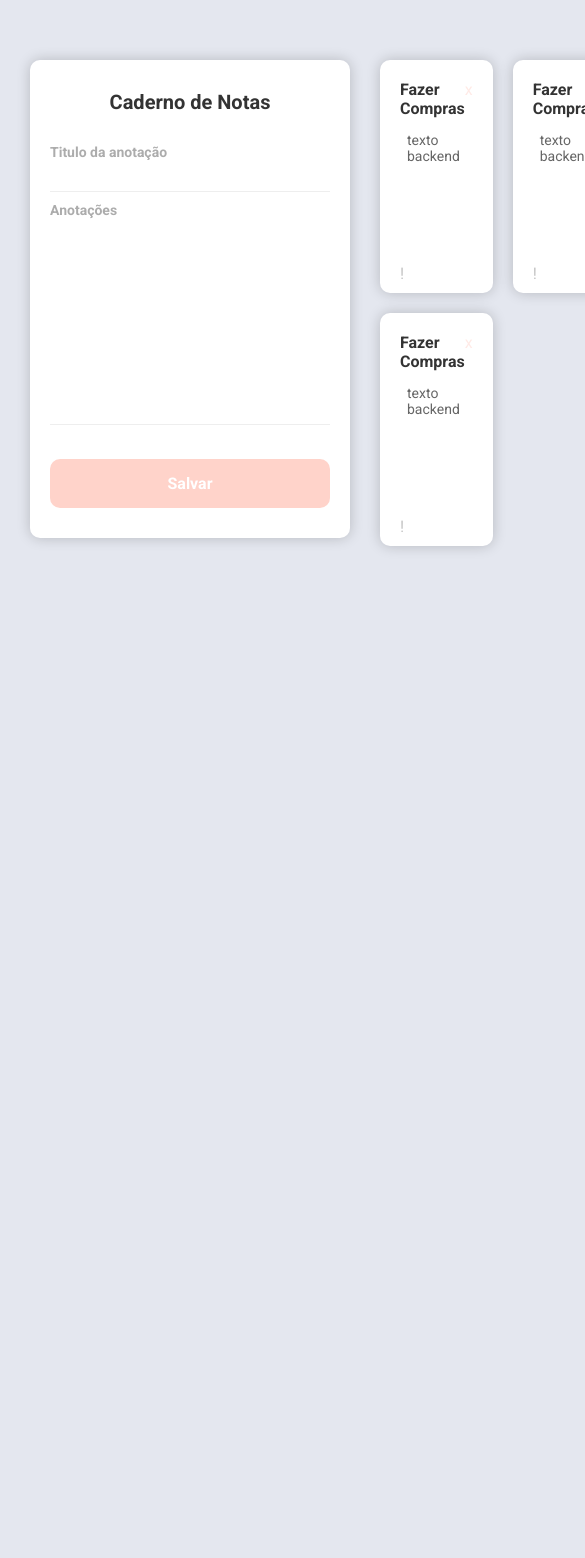
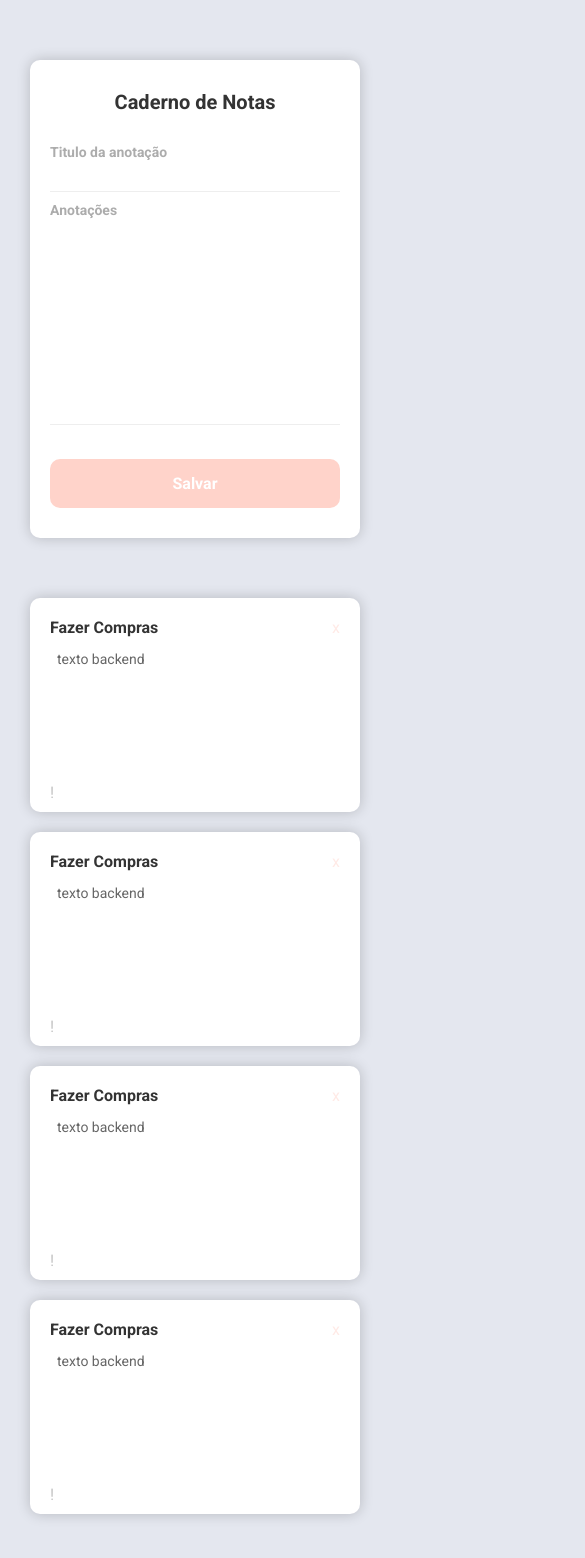
Before and after one commit to filipe-alves-oliveira/DayNotes, a React (Create React App) app in the folder frontend/: page / in a window 390 px wide. Shown: the top 1558 px of the page, 585 px wide, since content can reach past the window. Before the commit the page ends 844 px from the top, so only its background shows below. Built offline with nearby package versions, Linux system fonts and the light colour scheme.

Commit message:
create responsiveness on aplication

```diff
--- a/frontend/src/App.js
+++ b/frontend/src/App.js
@@ -26,6 +26,9 @@
       <main>
         <ul>
           <Notes />
+          <Notes />
+          <Notes />
+          <Notes />
         </ul>
       </main>
     </div>
--- a/frontend/src/Components/Notes/index.js
+++ b/frontend/src/Components/Notes/index.js
@@ -13,26 +13,6 @@
               <textarea>texto backend</textarea>
               <span>!</span>
             </li>
-            <li className="notepad-infos">
-              <div>
-                <strong>Fazer Compras</strong>
-                <div>
-                  x
-                </div>
-              </div>
-              <textarea>texto backend</textarea>
-              <span>!</span>
-            </li>
-            <li className="notepad-infos">
-              <div>
-                <strong>Fazer Compras</strong>
-                <div>
-                  x
-                </div>
-              </div>
-              <textarea>texto backend</textarea>
-              <span>!</span>
-            </li>
         </>
     )
 }
--- a/frontend/src/app.css
+++ b/frontend/src/app.css
@@ -6,3 +6,19 @@
     flex-direction: row;
     align-items: flex-start;
 }
+
+@media (max-width: 1000px) {
+    #app{
+        flex-direction: column;
+        align-items: unset;
+    }
+
+    #app main {
+        margin-left: 0;
+        margin-top: 30px;
+    }
+
+    #app aside {
+        width: 100%;
+    }
+}
--- a/frontend/src/main.css
+++ b/frontend/src/main.css
@@ -9,6 +9,12 @@
     /* um ao lado do outro */
     gap: 20px;
     list-style: none;
+}
+
+@media (max-width: 600px) {
+    main ul {
+        grid-template-columns: 1fr;
+    }
 }
 
 li.notepad-infos div{
--- a/frontend/src/sidebar.css
+++ b/frontend/src/sidebar.css
@@ -6,6 +6,12 @@
     border-radius: 10px;
     padding: 30px 20px;
     position: fixed;
+}
+
+@media (max-width: 1000px) {
+    aside {
+        position: relative;
+    }
 }
 
 aside strong {
```
